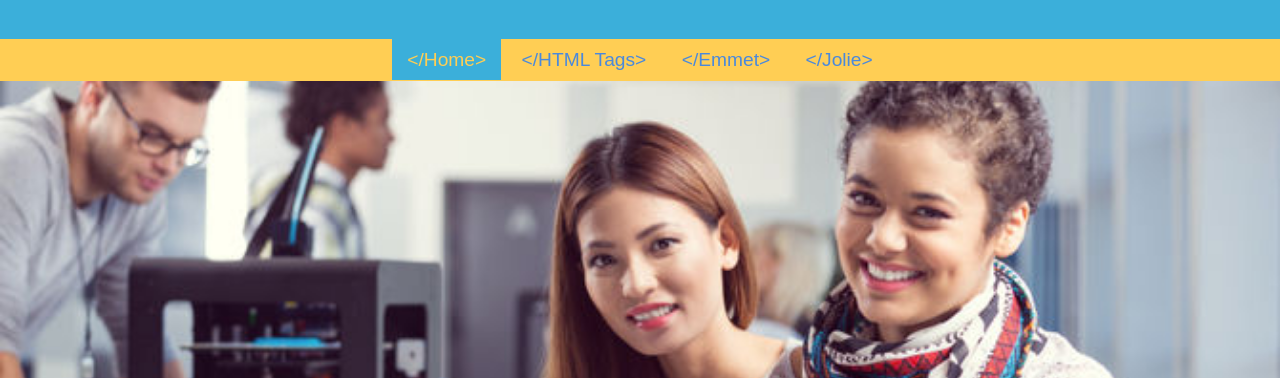
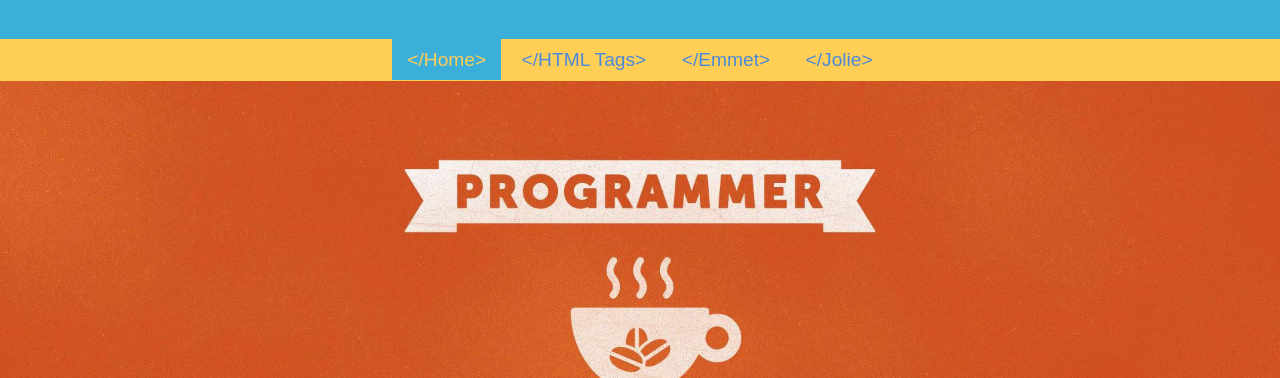
Before and after one commit to ahussein-github/WebDev-Beginner-Level, a plain HTML site: page index.html in a window 1280 px wide. Shown: the part 142-520 px from the top of the page. Drawn offline with Linux system fonts and the light colour scheme.

Commit message:
New background image

```diff
--- a/styles/myStyles.css
+++ b/styles/myStyles.css
@@ -59,11 +59,12 @@ h2 {
 
 /* Background Image Header */
 #bgImage {
-  background-image: url("../assets/images/developers-bg.jpg");
+  /* background-image: url("../assets/images/developers-bg.jpg"); */
+  background-image: url("../assets/images/programmer-wallpaper.jpg");
   background-size: cover;
-  background-position: center;
-  min-height: 200px;
-  padding-top: 250px;
+  background-position: top;
+  min-height: 180px;
+  padding-top: 200px;
   padding-bottom: 50px;
 }
 
```
Also changed, not shown: assets/images/programmer-wallpaper.jpg (added).
